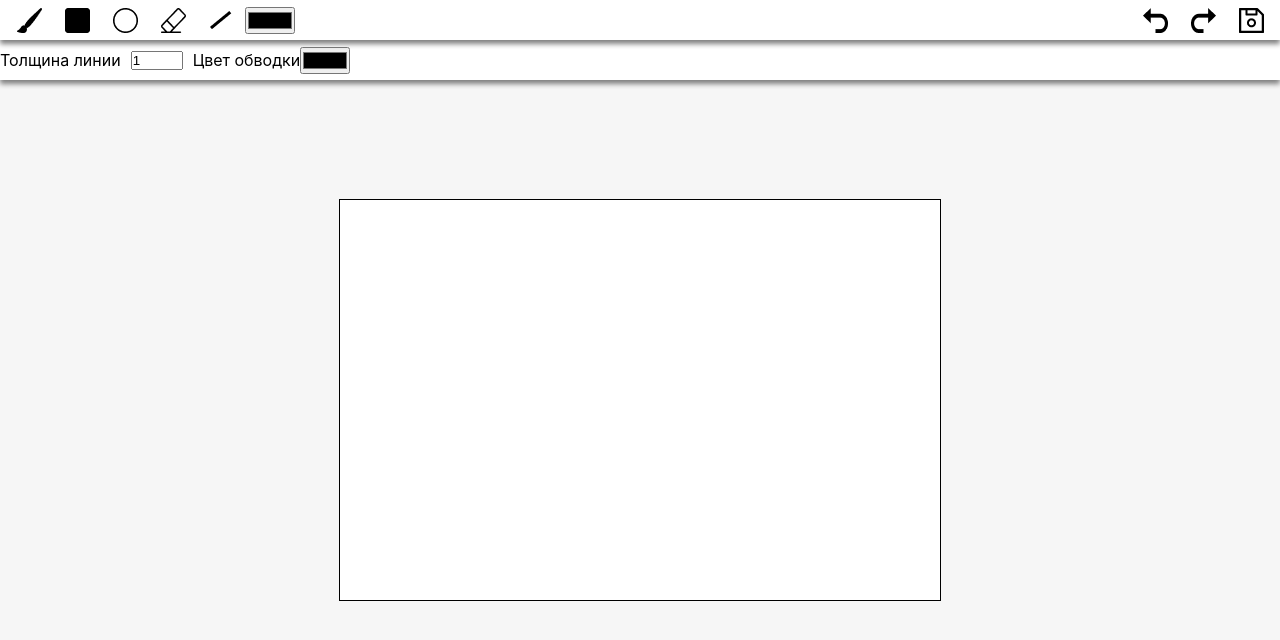
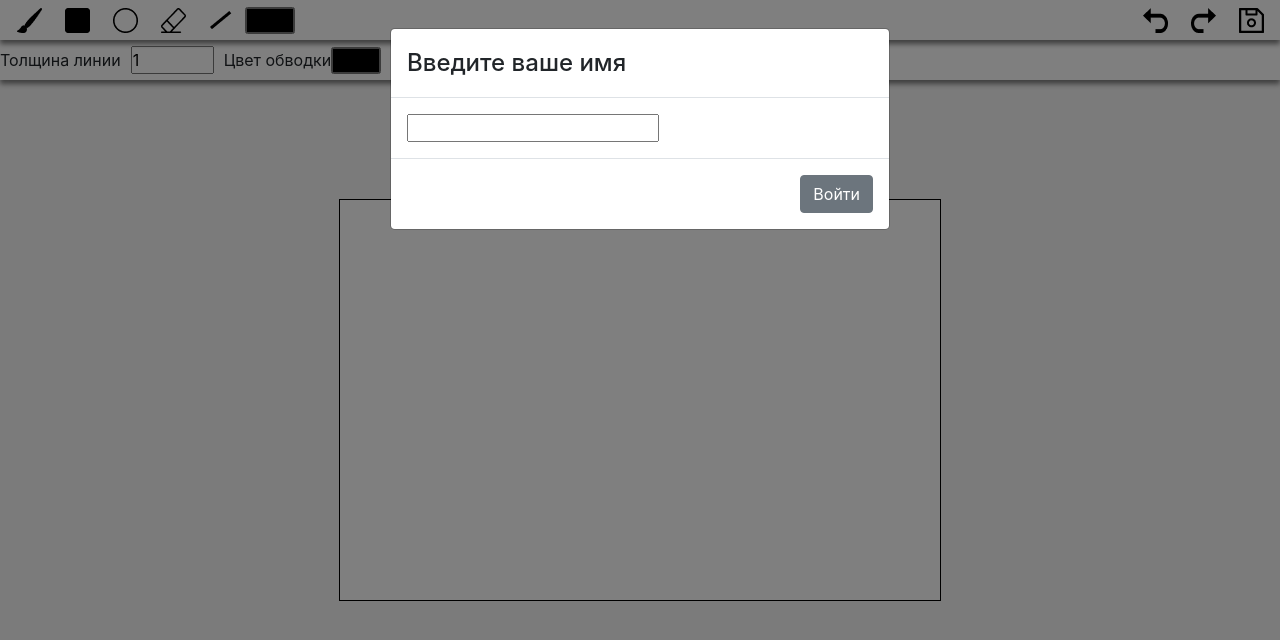
Before and after one commit to nacukisubaru/websockets-course-react-app, a React (Create React App) app: page /f180ec2a8c08 in a window 1280 px wide. Shown: the top 640 px of the page. Built offline with nearby package versions, Linux system fonts and the light colour scheme.

Commit message:
модалка, состояние модалки, сокеты

```diff
--- a/package.json
+++ b/package.json
@@ -6,11 +6,14 @@
     "@testing-library/jest-dom": "^5.16.4",
     "@testing-library/react": "^13.2.0",
     "@testing-library/user-event": "^13.5.0",
+    "bootstrap": "^5.1.3",
     "mobx": "^6.5.0",
     "mobx-react-lite": "^3.4.0",
     "node-sass": "^4.14.1",
     "react": "^18.1.0",
+    "react-bootstrap": "^2.4.0",
     "react-dom": "^18.1.0",
+    "react-router-dom": "^6.3.0",
     "react-scripts": "5.0.1",
     "web-vitals": "^2.1.4"
   },
--- a/public/index.html
+++ b/public/index.html
@@ -3,6 +3,12 @@
   <head>
     <meta charset="utf-8" />
     <link rel="icon" href="%PUBLIC_URL%/favicon.ico" />
+    <link
+      rel="stylesheet"
+      href="https://cdn.jsdelivr.net/npm/bootstrap@5.1.3/dist/css/bootstrap.min.css"
+      integrity="sha384-1BmE4kWBq78iYhFldvKuhfTAU6auU8tT94WrHftjDbrCEXSU1oBoqyl2QvZ6jIW3"
+      crossorigin="anonymous"
+    />
     <meta name="viewport" content="width=device-width, initial-scale=1" />
     <meta name="theme-color" content="#000000" />
     <meta
--- a/src/App.js
+++ b/src/App.js
@@ -1,17 +1,32 @@
-import logo from "./logo.svg";
 import "./App.css";
 import "./styles/app.scss";
 import ToolBar from "./components/Toolbar";
 import SettingBar from "./components/SettingBar";
 import Canvas from "./components/Canvas";
+import { BrowserRouter, Routes, Route, Navigate } from "react-router-dom";
 
 function App() {
     return (
-        <div className="app">
-            <ToolBar></ToolBar>
-            <SettingBar></SettingBar>
-            <Canvas></Canvas>
-        </div>
+        <BrowserRouter>
+            <div className="app">
+                <Routes>
+                    <Route
+                        path="/:id"
+                        element={
+                            <>
+                                <ToolBar />
+                                <SettingBar />
+                                <Canvas />
+                            </>
+                        }
+                    ></Route>
+                    <Route path="/" element={
+                        <Navigate to={`f${(+new Date).toString(16)}`} />
+                    }></Route>
+                </Routes>
+
+            </div>
+        </BrowserRouter>
     );
 }
 
--- a/src/components/Canvas.jsx
+++ b/src/components/Canvas.jsx
@@ -4,22 +4,78 @@ import {observer} from "mobx-react-lite";
 import canvasState from "../store/canvasState";
 import toolState from "../store/toolState";
 import Brush from "../tools/Brush";
+import { Modal } from "react-bootstrap";
+import modalState from "../store/modalState";
+import { Button } from "react-bootstrap";
+import { useParams } from "react-router-dom";
 
 /*отслеживание компонента oberserver ом*/
 const Canvas = observer(()=> {
     const canvasRef = useRef();
+    const usernameRef = useRef();
+    const getParams = useParams();
 
     useEffect(()=>{
         /*изменение состояния через написанный state*/
         canvasState.setCanvas(canvasRef.current);
     }, []);
 
+    useEffect(()=>{
+        if(canvasState.username) {
+            const socket = new WebSocket(`ws://localhost:5000/`);
+            canvasState.setSocket(socket);
+            canvasState.setSessionId(getParams.id);
+            socket.onopen = () => {
+                socket.send(JSON.stringify({
+                    id:getParams.id,
+                    username: canvasState.username,
+                    method: "connection"
+                }));
+            }
+            //принимаем сообщение от сервера
+            socket.onmessage = (event) => {
+                let msg = JSON.parse(event.data);
+                switch(msg.method) {
+                    case "connection":
+                        console.log(`пользователь ${msg.username} присоединился`);
+                        break;
+                    case "draw":
+                        drawHandler(msg);
+                        break;
+                }
+                console.log(msg);
+            }
+        }
+    }, [canvasState.username]);
+
     const mouseDownHandler = () => {
         canvasState.pushToUndo(canvasRef.current.toDataURL());
     }
 
+    const connectHandler = () => {
+       canvasState.setUserName(usernameRef.current.value);
+       if(usernameRef.current.value) modalState.closeModal();
+    }
+
+    const drawHandler = (msg) => {
+
+    }
+
     return (
         <div className="canvas">
+            <Modal show={modalState.modal} onHide={() => {modalState.closeModal()}}>
+                <Modal.Header >
+                    <Modal.Title>Введите ваше имя</Modal.Title>
+                </Modal.Header>
+                <Modal.Body>
+                    <input type="text" ref={usernameRef}/>
+                </Modal.Body>
+                <Modal.Footer>
+                    <Button variant="secondary" onClick={connectHandler}>
+                        Войти
+                    </Button>
+                </Modal.Footer>
+            </Modal>
             <canvas onMouseDown={() => mouseDownHandler()} ref={canvasRef} width={600} height={400}></canvas>
         </div>
     )
--- a/src/store/canvasState.js
+++ b/src/store/canvasState.js
@@ -4,9 +4,24 @@ class CanvasState {
     canvas = null;
     undoList = [];
     redoList = [];
+    username = "";
+    sessionId = null;
+    socket = {};
 
     constructor() {
         makeAutoObservable(this);
+    }
+
+    setUserName(username) {
+        this.username = username;
+    }
+
+    setSessionId(id) {
+        this.sessionId = id;
+    }
+
+    setSocket(socket) {
+        this.socket = socket;
     }
 
     setCanvas(canvas) {
--- /dev/null
+++ b/src/store/modalState.js
@@ -0,0 +1,15 @@
+import {makeAutoObservable} from "mobx";
+
+class ModalState {
+    modal = true;
+    constructor() {
+        /*observer для того чтобы класс был отслеживаемым*/
+        makeAutoObservable(this);
+    }
+
+    closeModal() {
+        this.modal = false;
+    }
+}
+
+export default new ModalState();
--- a/src/tools/Brush.js
+++ b/src/tools/Brush.js
@@ -1,8 +1,8 @@
 import Tool from "./Tool";
 
 export default class Brush extends Tool {
-    constructor(canvas) {
-        super(canvas);
+    constructor(canvas, socket, id) {
+        super(canvas, socket, id);
         this.listen();
     }
 
@@ -29,7 +29,8 @@ export default class Brush extends Tool {
 
     mouseMoveHandler(e) {
         if(this.mouseDown) {
-            this.draw(e.pageX - e.target.offsetLeft, e.pageY - e.target.offsetTop);
+            //this.draw(e.pageX - e.target.offsetLeft, e.pageY - e.target.offsetTop);
+
         }
     }
 
--- a/src/tools/Tool.js
+++ b/src/tools/Tool.js
@@ -1,6 +1,8 @@
 export default class Tool {
-    constructor(canvas) {
+    constructor(canvas, socket, id) {
         this.canvas = canvas;
+        this.socket = socket;
+        this.id = id;
         /*2d канвас*/
         this.ctx = canvas.getContext('2d');
         this.destroyEvents();
```
Also changed, not shown: 1 other file (tests, documents, lock files or other folders).
